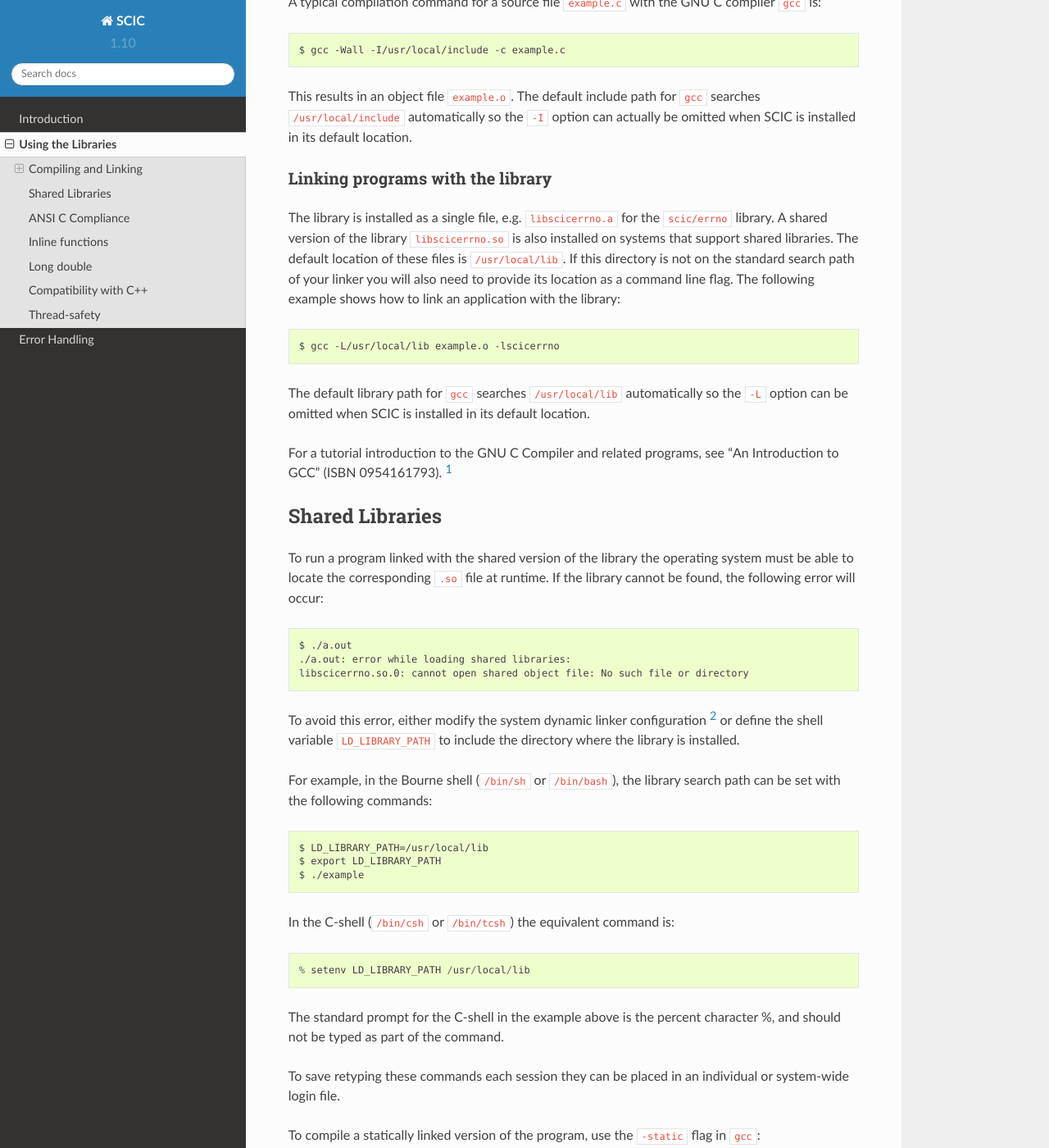
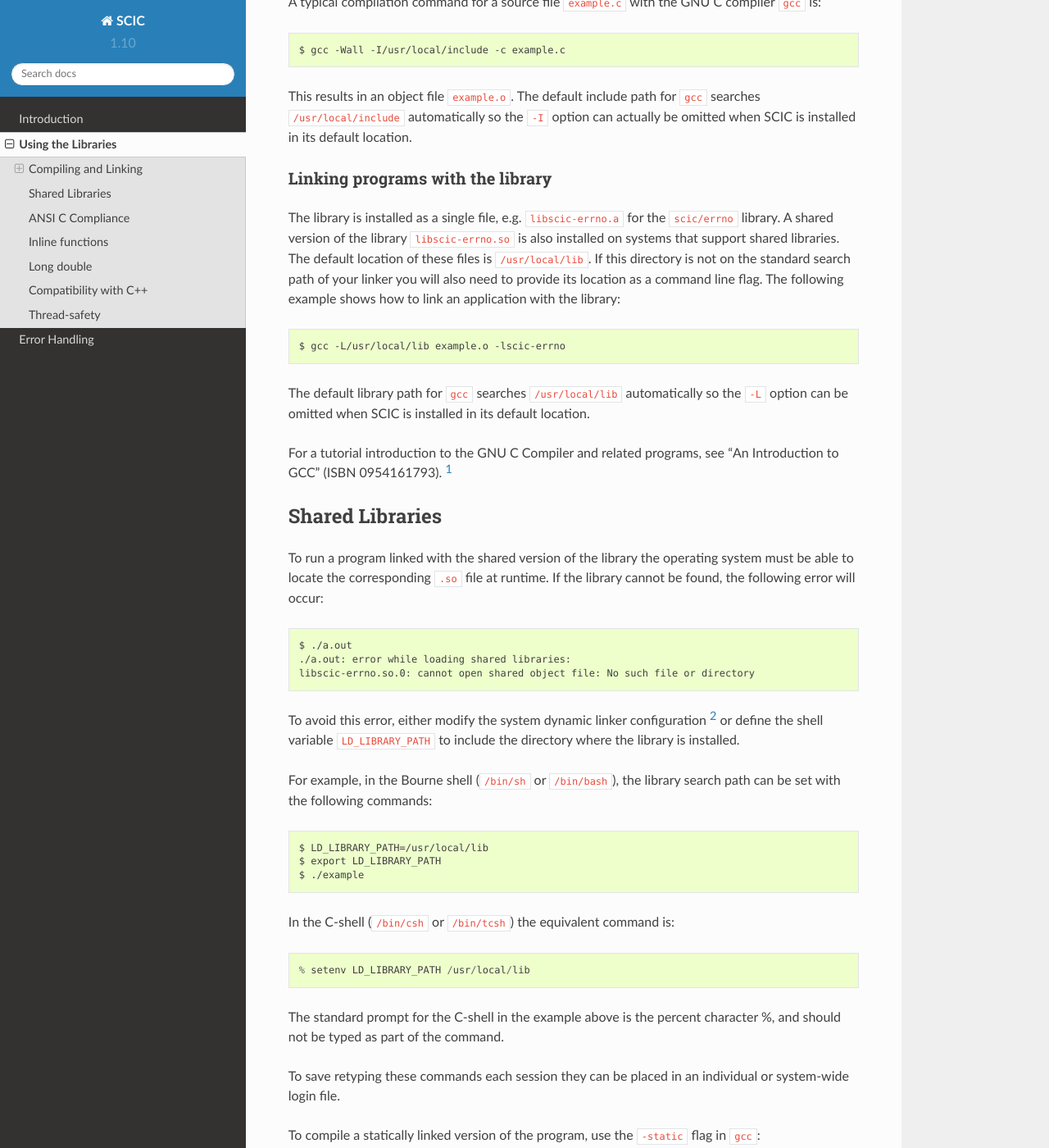
Before and after one commit to ScientificC/scic-docs, a Sphinx documentation site: the page built from docs/source/usage.rst, in a window 1280 px wide and 1400 px high, scrolled down 583 px. Shown: the whole window at 82% size. Built offline with Sphinx 7.4.7 and the Read the Docs theme 2.0.0, drawn with Linux system fonts in a browser that asks for light colours; formulas are drawn with MathJax 3; some of the changed text lies outside the part shown.

Commit message:
Updated lib name

```diff
--- a/docs/source/usage.rst
+++ b/docs/source/usage.rst
@@ -49,15 +49,15 @@
 Linking programs with the library
 ---------------------------------
 
-The library is installed as a single file, e.g. :file:`libscicerrno.a` for the :file:`scic/errno` library.  A shared
-version of the library :file:`libscicerrno.so` is also installed on systems
+The library is installed as a single file, e.g. :file:`libscic-errno.a` for the :file:`scic/errno` library.  A shared
+version of the library :file:`libscic-errno.so` is also installed on systems
 that support shared libraries.  The default location of these files is
 :file:`/usr/local/lib`.  If this directory is not on the standard search
 path of your linker you will also need to provide its location as a
 command line flag. The following example shows how to link an application
 with the library::
 
-    $ gcc -L/usr/local/lib example.o -lscicerrno
+    $ gcc -L/usr/local/lib example.o -lscic-errno
 
 The default library path for :code:`gcc` searches :file:`/usr/local/lib`
 automatically so the :code:`-L` option can be omitted when SCIC is
@@ -76,7 +76,7 @@
 
     $ ./a.out
     ./a.out: error while loading shared libraries:
-    libscicerrno.so.0: cannot open shared object file: No such file or directory
+    libscic-errno.so.0: cannot open shared object file: No such file or directory
 
 To avoid this error, either modify the system dynamic linker
 configuration [#f2]_ or
@@ -104,7 +104,7 @@
 To compile a statically linked version of the program, use the
 :code:`-static` flag in :code:`gcc`::
 
-    $ gcc -static example.o -lscicerrno
+    $ gcc -static example.o -lscic-errno
 
 ANSI C Compliance
 =================
```
